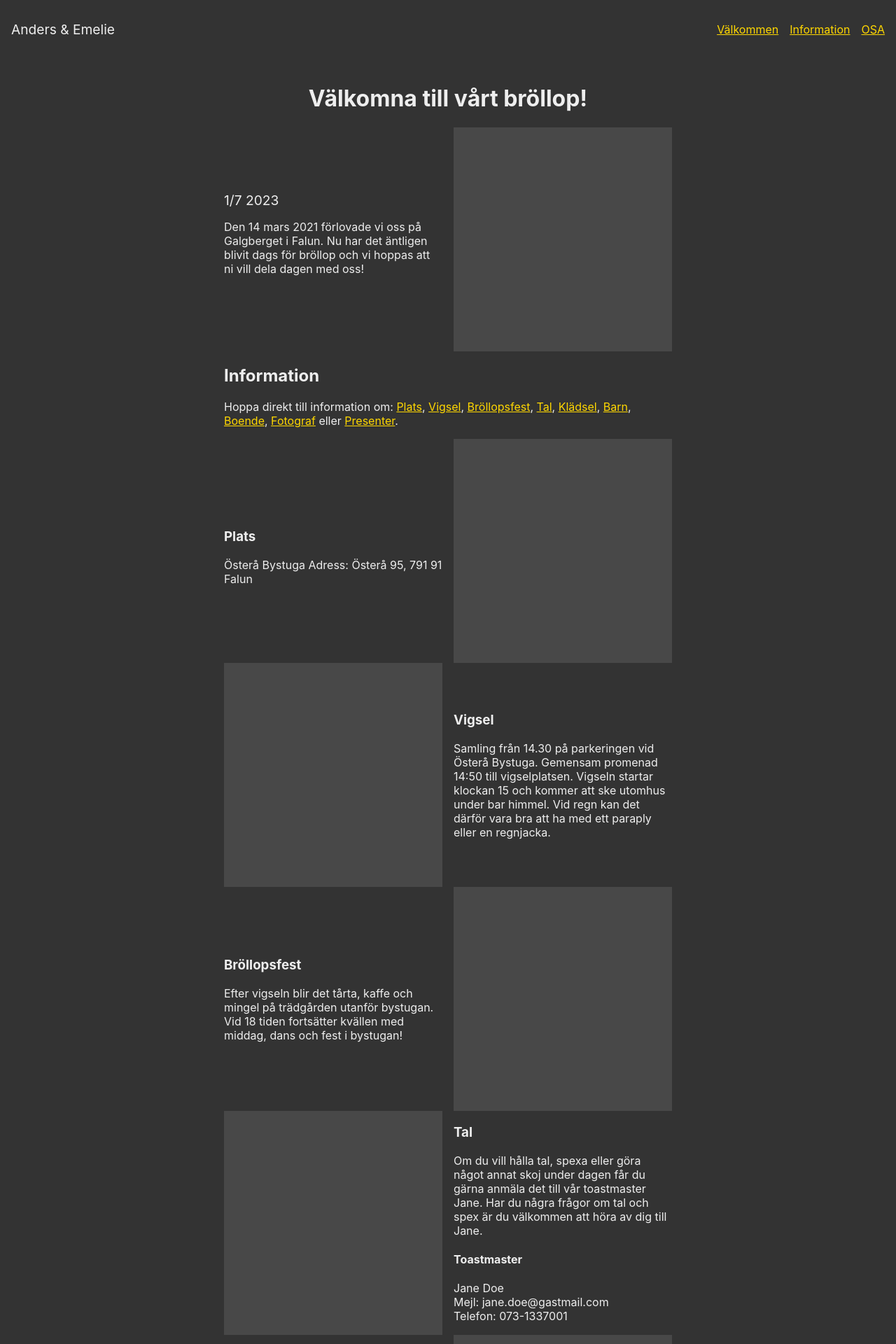
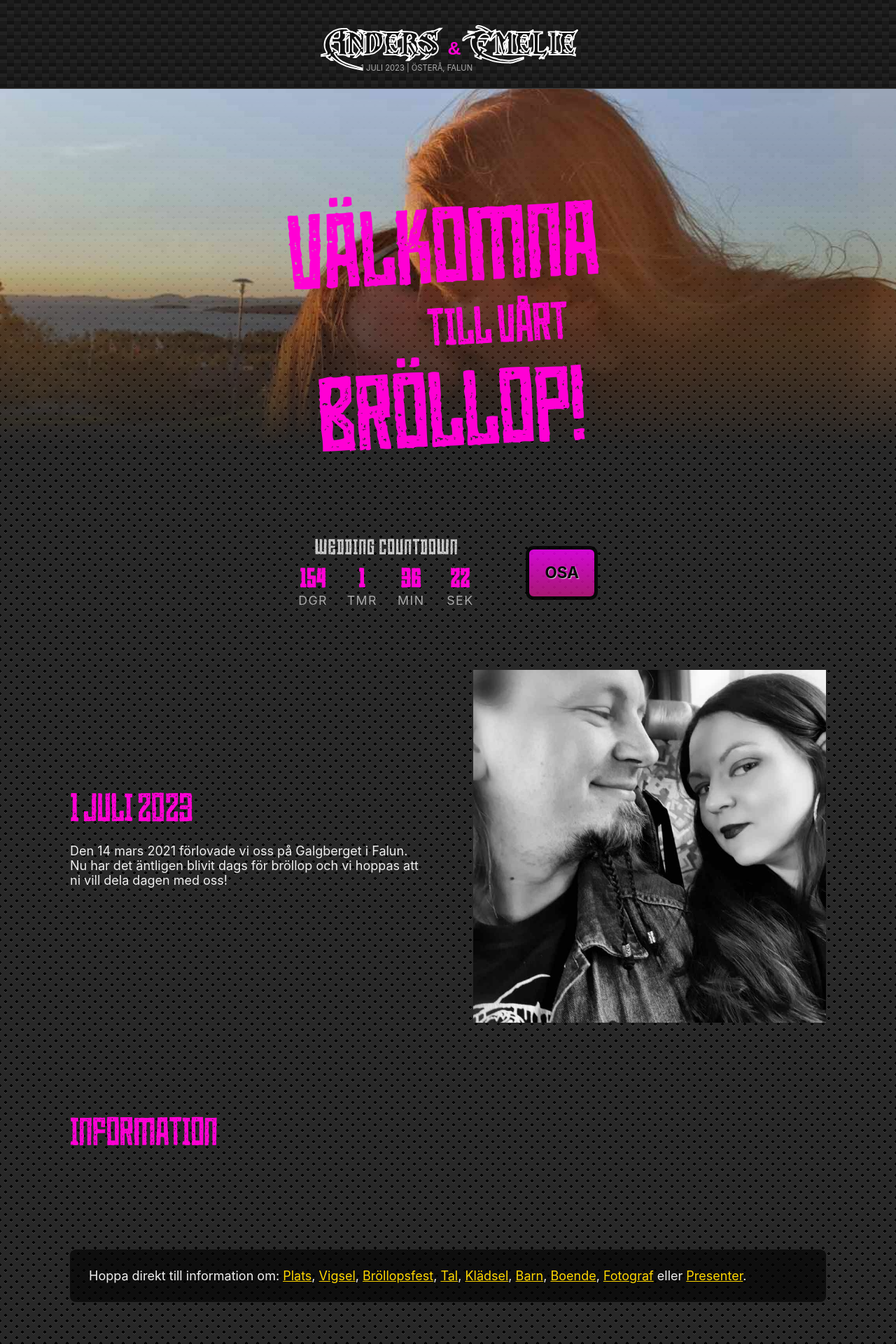
Before and after one commit to madr/ea, a Django app: page / in a window 1280 px wide. Shown: the top 1920 px of the page at 70% size. Run offline with Django 4.2, Linux system fonts and the light colour scheme.

Commit message:
Sync templates with design

```diff
--- a/src/ea/settings.py
+++ b/src/ea/settings.py
@@ -118,6 +118,9 @@ USE_TZ = True
 # https://docs.djangoproject.com/en/4.1/howto/static-files/
 
 STATIC_URL = "static/"
+STATICFILES_DIRS = [
+    BASE_DIR / "design"
+]
 
 # Default primary key field type
 # https://docs.djangoproject.com/en/4.1/ref/settings/#default-auto-field
--- a/src/templates/_footer.html
+++ b/src/templates/_footer.html
@@ -1,14 +1,44 @@
-<footer>
+<footer class="column">
   <h2>Kontakt</h2>
   <div>
-    Emelie & Anders, Herrhagsvägen 53, 791 76 Falun, Sweden
+    Emelie & Anders <br />
+    Herrhagsvägen 53 <br />
+    791 76 Falun
   </div>
   <div>
-    Telefon:<br>
-    Emelie - XXXXXXXX<br>
-    Anders - 0702 - 16 96 45
+    Telefon:<br />
+    Emelie - <a href="tel:+46705737227">070 573 72 27</a><br />
+    Anders - <a href="tel:+46702169645">070 216 96 45</a>
   </div>
-  <div>
-    hej@emelieanders.one
-  </div>
+  <div><a href="mailto:yttan@fastmail.se">yttan@fastmail.se</a></div>
 </footer>
+<script>
+  "use strict";
+
+  (function (scope) {
+    const [d, h, m, s] = scope.querySelectorAll("[data-countdown] b");
+    const timestamp = new Date("2023-07-01T14:30:00").getTime();
+
+    function rem(diff, divisor) {
+      return [Math.ceil(diff / divisor), diff % divisor];
+    }
+
+    function countdown() {
+      const diff = timestamp - Date.now();
+
+      const [valueD, remD] = rem(diff, 60 * 60 * 24 * 1000);
+      d.innerHTML = valueD;
+
+      const [valueH, remH] = rem(remD, 60 * 60 * 1000);
+      h.innerHTML = valueH;
+
+      const [valueM, valueS] = rem(remH, 60 * 1000);
+      m.innerHTML = valueM;
+      s.innerHTML = Math.ceil(valueS / 1000);
+
+      setTimeout(countdown, 1000);
+    }
+
+    countdown();
+  })(document);
+</script>
--- a/src/templates/_form.html
+++ b/src/templates/_form.html
@@ -1,3 +1,15 @@
+<div id="rvsp" class="rvsp-form column">
+  <div class="pair align-top">
+    <div>
+      <h2>OSA 1/5</h2>
+
+      <p>OSA till oss genom att fylla i formuläret. OSA senast 1 maj.</p>
+
+      <p>
+        Ange namn, eventuell specialkost, om du önskar campingplats och om
+        du planerar att enbart delta på någon del av dagen.
+      </p>
+    </div>
 <form method="post" action="{% url "home" %}">
   {% csrf_token %}
 
@@ -62,3 +74,5 @@
     <button type="submit">Skicka svar</button>
   </div>
 </form>
+</div>
+</div>
--- a/src/templates/_header.html
+++ b/src/templates/_header.html
@@ -1,10 +1,4 @@
 <header>
-  <big>Anders & Emelie</big>
-  <nav>
-    <ul>
-      <li><a href="#welcome">Välkommen</a></li>
-      <li><a href="#information">Information</a></li>
-      <li><a href="#rvsp">OSA</a></li>
-    </ul>
-  </nav>
+  <big class="logo">A<span>nders</span> <i>&</i> E<span>melie</span></big>
+  <small>1 juli 2023 | Österå, Falun</small>
 </header>
--- a/src/templates/invitation/home.html
+++ b/src/templates/invitation/home.html
@@ -1,188 +1,228 @@
-{% extends 'layout.html' %}
-{% block content %}
-<h1 id="welcome">Välkomna till vårt bröllop!</h1>
+{% extends 'layout.html' %} {% load static %} {% block content %}
+<i class="fade"></i>
+<h1 id="welcome">Välkomna <i>till vårt</i> bröllop!</h1>
+
+<div class="align-center">
+  <dl data-countdown>
+    <dt>Wedding Countdown</dt>
+    <dd><b>0</b> dgr</dd>
+    <dd><b>0</b> tmr</dd>
+    <dd><b>0</b> min</dd>
+    <dd><b>0</b> sek</dd>
+  </dl>
+
+  <a class="rvsp" href="#rvsp">OSA</a>
+</div>
 
 <div class="pair">
   <div>
-    <big>1/7 2023</big>
+    <big class="hd">1 juli 2023</big>
 
-<p>Den 14 mars 2021 förlovade vi oss på Galgberget i Falun.
-Nu har det äntligen blivit dags för bröllop och vi hoppas
-att ni vill dela dagen med oss!</p>
+    <p>
+      Den 14 mars 2021 förlovade vi oss på Galgberget i Falun. Nu har det
+      äntligen blivit dags för bröllop och vi hoppas att ni vill dela dagen med
+      oss!
+    </p>
   </div>
-<i class="placeholder" style="height:20em"></i>
+  <figure>
+    <img src="{% static "bilder/20200707_131822.jpg" %}" alt="Anders och Emelie"
+    />
+  </figure>
 </div>
 
+<div class="pair">
   <h2 id="information">Information</h2>
+</div>
 
-<p>Hoppa direkt till information om:
-    <a href="#location">Plats</a>,
-    <a href="#ceremony">Vigsel</a>,
-    <a href="#party">Bröllopsfest</a>,
-    <a href="#speaks">Tal</a>,
-    <a href="#dresscode">Klädsel</a>,
-    <a href="#kids">Barn</a>,
-    <a href="#transportation-accommodations">Boende</a>,
-    <a href="#photographer">Fotograf</a> eller
-    <a href="#gifts">Presenter</a>.
+<p class="section-nav">
+  Hoppa direkt till information om: <a href="#location">Plats</a>,
+  <a href="#ceremony">Vigsel</a>, <a href="#party">Bröllopsfest</a>,
+  <a href="#speaks">Tal</a>, <a href="#dresscode">Klädsel</a>,
+  <a href="#kids">Barn</a>, <a href="#transportation-accommodations">Boende</a>,
+  <a href="#photographer">Fotograf</a> eller <a href="#gifts">Presenter</a>.
 </p>
 
+<div class="pair">
+  <div>
+    <h3 id="location">Plats</h3>
+    <p><strong>Österå Bystuga</strong></p>
 
-<div class="pair"><div>
-<h3 id="location">Plats</h3>
-Österå Bystuga
-Adress: Österå 95, 791 91 Falun
+    <p>Adress: Österå 95, 791 91 Falun</p>
+
+    <a href="geo:60.6624214,15.6223954" target="_blank">Öppna i kart-app</a>
   </div>
 
-<i class="placeholder" style="height:20em"></i>
+  <figure>
+    <img src="{% static "bilder/bystuga.jpg" %}" alt="Österå bystuga, sett från
+    vägen" />
+    <figcaption>
+      Foto: Calle Eklund,
+      <a href="https://sv.wikipedia.org/wiki/%C3%96ster%C3%A5">Wikipedia</a>.
+    </figcaption>
+  </figure>
 </div>
 
-
 <div class="pair">
-    <i class="placeholder" style="height:20em"></i>
+  <figure>
+    <img src="{% static "bilder/20200723_212402.jpg" %}" alt="Emelie och Anders"
+    />
+  </figure>
   <div>
     <h3 id="ceremony">Vigsel</h3>
 
-<p>Samling från 14.30 på parkeringen vid Österå Bystuga.
-    Gemensam promenad 14:50 till vigselplatsen. Vigseln startar
-    klockan 15 och kommer att ske utomhus under bar himmel.
-    Vid regn kan det därför vara bra att ha med ett paraply
-    eller en regnjacka.
+    <p>
+      Samling från 14.30 på parkeringen vid Österå Bystuga. Gemensam promenad
+      14:50 till vigselplatsen. Vigseln startar klockan 15 och kommer att ske
+      utomhus under bar himmel. Vid regn kan det därför vara bra att ha med ett
+      paraply eller en regnjacka.
     </p>
-
-</div></div>
-
-
-<div class="pair">
-    <div>
-
-<h3 id="party">Bröllopsfest</h3>
-
-<p>Efter vigseln blir det tårta, kaffe och mingel på trädgården
-utanför bystugan. Vid 18 tiden fortsätter kvällen med middag, dans
-och fest i bystugan!</p>
-
-</div>    <i class="placeholder" style="height:20em"></i>
-</div>
-
-
-<div class="pair">
-    <i class="placeholder" style="height:20em"></i>
-    <div>
-
-<h3 id="speaks">Tal</h3>
-
-<p>Om du vill hålla tal, spexa eller göra något annat skoj under
-dagen får du gärna anmäla det till vår toastmaster Jane. Har
-du några frågor om tal och spex är du välkommen att höra av
-dig till Jane.</p>
-
-<h4>Toastmaster</h4>
-
-<p>
-Jane Doe<br>
-Mejl: jane.doe@gastmail.com<br>
-Telefon: 073-1337001
-</p>
-
   </div>
 </div>
 
 <div class="pair">
   <div>
+    <h3 id="party">Bröllopsfest</h3>
 
-<h3 id="dresscode">Klädsel</h3>
-
-<strong>Kavaj</strong>
-
-<ul>
-<li>För damer innebär det klänning, kjol, byxdress eller dräkt.
-<li>För herrar innebär det kostym. Valfri färg på skjorta och kavaj.
-</ul>
-
+    <p>
+      Efter vigseln kommer brudparet att fotograferas, under tiden kommer ni
+      gäster att få tillfälle att mingla, prata och gå tipspromenad. Under tiden
+      serveras alkoholfri dryck och snacks. Middag serveras sedan vid 17:30.
+    </p>
   </div>
-<i class="placeholder" style="height:20em"></i>
+  <figure>
+    <img src="{% static "bilder/party.jpg" %}" alt="middagsbord" />
+  </figure>
 </div>
 
 <div class="pair">
-    <i class="placeholder" style="height:20em"></i>
+  <figure><img src="{% static "bilder/salut.jpg" %}" alt="skål" /></figure>
   <div>
+    <h3 id="speaks">Tal</h3>
 
-<h3 id="kids">Barn</h3>
-
-<p>Barn är välkomna att delta på vigseln och efteråt på minglet och
-lek utomhus.</p>
-
-<p>Middagen och festen är barnanpassad. Bäbisar får delta på middagen
-under föräldrarnas ansvar. Det finns ett sidorum intill den stora
-lokalen i bystugan, där det går att placera vagn och vara ifred.
+    <p>
+      Om du vill hålla tal, spexa eller göra något annat skoj under dagen får du
+      gärna anmäla det till vår toastmaster Lisa . Har du några frågor om tal
+      och spex är du välkommen att höra av dig till Lisa.
     </p>
 
+    <h4>Toastmaster</h4>
+
+    <p>
+      Lisa From<br />
+      Mejl:
+      <a href="mailto:lisa.c.from@gmail.com">lisa.c.from@gmail.com</a><br />
+      Telefon: <a href="tel:+46703876532">070 387 65 32</a>
+    </p>
   </div>
 </div>
 
 <div class="pair">
   <div>
+    <h3 id="dresscode">Klädsel</h3>
 
+    <p>
+      <strong>Mörk kostym</strong>
+    </p>
 
+    <ul>
+      <li>För damer innebär det klänning, kjol, byxdress eller dräkt.</li>
+      <li>För herrar innebär det kostym. Valfri färg på skjorta och kavaj.</li>
+    </ul>
+    <p>
+      För tips kring val av klädsel, se
+      <a href="http://www.kladkoder.nu/mork-kostym/">denna klädkodsguide</a>
+    </p>
+  </div>
+  <figure>
+    <img src="{% static "bilder/dresscode" %}.jpg" alt="klädhängare med
+    festkläder" />
+  </figure>
+</div>
+
+<div class="pair">
+  <figure>
+    <img src="{% static "bilder/barn.jpg" %}" alt="familjehänder" />
+  </figure>
+  <div>
+    <h3 id="kids">Barn</h3>
+
+    <p>
+      Barn är välkomna att delta på vigseln och efteråt på minglet och lek
+      utomhus.
+    </p>
+
+    <p>
+      Middagen och festen är barnanpassad. Bebisar får delta på middagen under
+      föräldrarnas ansvar. Det finns ett sidorum intill den stora lokalen i
+      bystugan, där det går att placera vagn och vara ifred.
+    </p>
+
+    <p>Observera att festen inte är alkoholfri.</p>
+  </div>
+</div>
+
+<div class="pair">
   <h3 id="transportation-accommodations">Boende & Transport</h3>
-
+</div>
+<div class="pair align-top">
+  <div>
     <h4>Boende</h4>
 
-<p>Det är 8 km in till Falun, där finns det hotell och vandrarhem</p>
+    <p>Det är 8 km in till Falun, där finns det hotell och vandrarhem.</p>
 
-<p>Det finns plats för några husvagnar som kan stå på parkeringen
-vid bystugan samt några tältplatser på gräsmattan intill bystugan.
-Anmäl husvagnsplats eller tältplats i OSA svar längst ner på sidan.</p>
-
+    <p>
+      Det finns plats för några husvagnar som kan stå på parkeringen vid
+      bystugan samt några tältplatser på gräsmattan intill bystugan. Anmäl
+      husvagnsplats eller tältplats i OSA svar längst ner på sidan.
+    </p>
+  </div>
+  <div>
     <h4>Resa/transport</h4>
 
-<p>Det kommer att åka flera bilar från Falun ut till Österå Bystuga,
-där det kan finnas flats att åka med. Om du inte vet hur du ska ta
-dig ut, hör gärna av dig till oss så kan vi hjälpa dig. </p>
+    <p>
+      Det kommer att åka flera bilar via väg 50 och via Borlänge till Österå
+      Bystuga, där det kan finnas flats att åka med. Om du inte vet hur du ska
+      ta dig ut, hör gärna av dig till oss så kan vi hjälpa dig.
+    </p>
 
-<p>På natten finns det några nyktra chaufförer som kör in till Falun,
-där några kan haka på. I övrigt får vi gå ihop och beställa taxi.
-Vill du åka hem en specifik tid behöver ni boka dagen innan. </p>
+    <p>
+      På natten finns det några nyktra chaufförer som kör in till Falun, där
+      några kan haka på. I övrigt får vi gå ihop och beställa taxi. Vill du åka
+      hem en specifik tid behöver ni boka dagen innan.
+    </p>
 
-<p>Några nummer till taxibolag som kör ut till Österå Bystuga: </p>
+    <p>Några nummer till taxibolag som kör ut till Österå Bystuga:</p>
 
     <ul>
-    <li>Koppartaxi AB: 023-630 00
-    <li>Falan Taxi: 070-019 13 14
-    <li>TaxiKurir Falun: 023-15300
+      <li>Koppartaxi AB: <a href="tel:+462363000">023-630 00</a></li>
+      <li>TaxiKurir Falun: <a href="tel:+462315300">023-15300</a></li>
+      <li>Falan Taxi: <a href="tel:+46700191314">070-019 13 14</a></li>
     </ul>
-
-    </div>
-</div>
-<div class="pair">
-    <div>
-
-
-<h3 id="photographer">Fotograf</h3>
-
-<strong>Jane Doe</strong>
-
-Kontakt<br>
-janedoe.com
   </div>
 </div>
 
 <div class="pair">
   <div>
+    <h3 id="photographer">Fotograf</h3>
 
-
-<h3 id="gifts">Presenter</h3>
-
-<p>Vi önskar inga presenter. Vi blir som gladast av er närvaro!</p>
-
+    <p>
+      <strong>Camilla Dahlin</strong><br />
+      Adora Foto
+    </p>
+    <a href="http://adorafoto.com">www.adorafoto.com</a>
   </div>
 </div>
 
-<h2 id="rvsp">OSA 1/4</h2>
+<div class="pair">
+  <div>
+    <h3 id="gifts">Presenter</h3>
 
-<p>OSA till oss genom att fylla i formuläret. OSA senast 1 april.</p>
-
-<p>Ange namn, eventuell specialkost, om du önskar campingplats och
-om du planerar att enbart delta på någon del av dagen.</p>
+    <p>
+      Vi önskar inga presenter. Vi blir som gladast av er närvaro! För den som
+      vill så tänk gärna på Världsnaturfonden, UNICEF eller UNHCR.
+    </p>
+  </div>
+  <img src="{% static "bilder/20200722_" %}165202.jpg" alt="Emelie och Anders"
+  />
+</div>
 {% endblock content %}
--- a/src/templates/layout.html
+++ b/src/templates/layout.html
@@ -1,75 +1,15 @@
+{% load static %}
 <html lang="sv">
   <head>
     <meta charset="UTF-8" />
     <meta name="viewport" content="width=device-width" />
     <title>Anders & Emelie Englöf Ytterström</title>
     <meta name="robots" content="noindex,nofollow" />
-    <style>
-      :root {
-        --padding: 1em;
-      }
-
-      html {
-        background-color: #333;
-        color: #eee;
-      }
-
-      body {
-        font-family: -apple-system, BlinkMacSystemFont, "Segoe UI", Roboto,
-          Helvetica, Arial, sans-serif, "Apple Color Emoji", "Segoe UI Emoji",
-          "Segoe UI Symbol";
-        margin: 0;
-      }
-
-      header {
-        padding: var(--padding);
-        display: flex;
-        justify-content: space-between;
-        flex-direction: row;
-        align-items: center;
-      }
-
-      a {
-        color: gold;
-      }
-
-      h1 {
-        text-align: center;
-      }
-
-      h2,
-      h3,
-      h4 {
-      }
-
-      nav > ul {
-        list-style: none;
-        display: flex;
-        gap: var(--padding);
-      }
-
-      main {
-        padding: var(--padding);
-        max-width: 40em;
-        margin: 0 auto;
-      }
-
-      .pair {
-        align-items: center;
-        display: grid;
-        gap: var(--padding);
-        grid-template-columns: 1fr 1fr;
-      }
-
-      .placeholder {
-        background-color: rgba(255, 255, 255, 0.1);
-        display: block;
-      }
-    </style>
+    <link rel="stylesheet" href="{% static 'ea.css' %}" />
   </head>
   <body>
     {% include '_header.html' %}
-    <main>{% block content %}{% endblock content %}</main>
+    <main class="column">{% block content %}{% endblock content %}</main>
     {% include '_form.html' with f=rvspform %} {% include '_footer.html' %}
   </body>
 </html>
```
Lines whose indentation alone changed are shown as unchanged.
